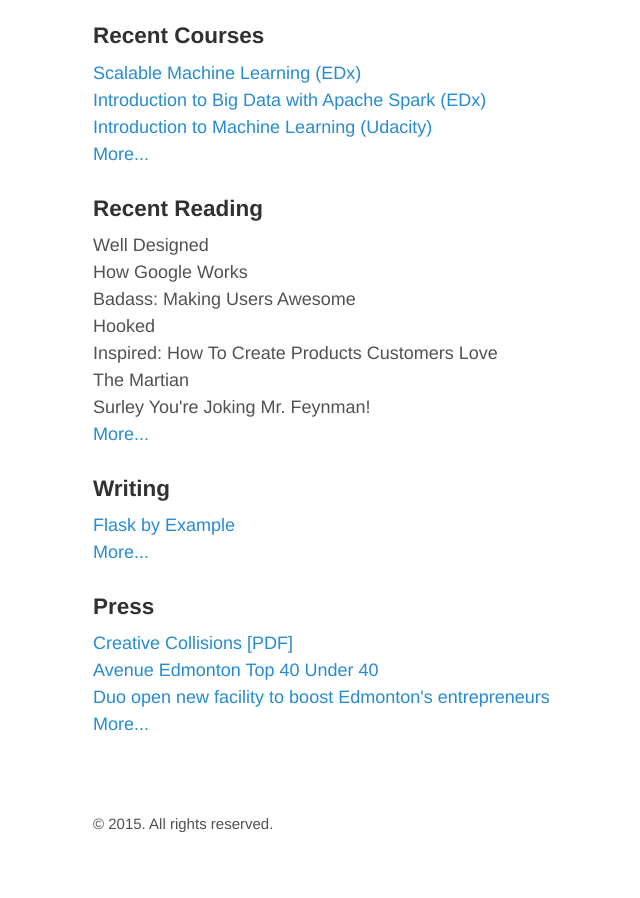
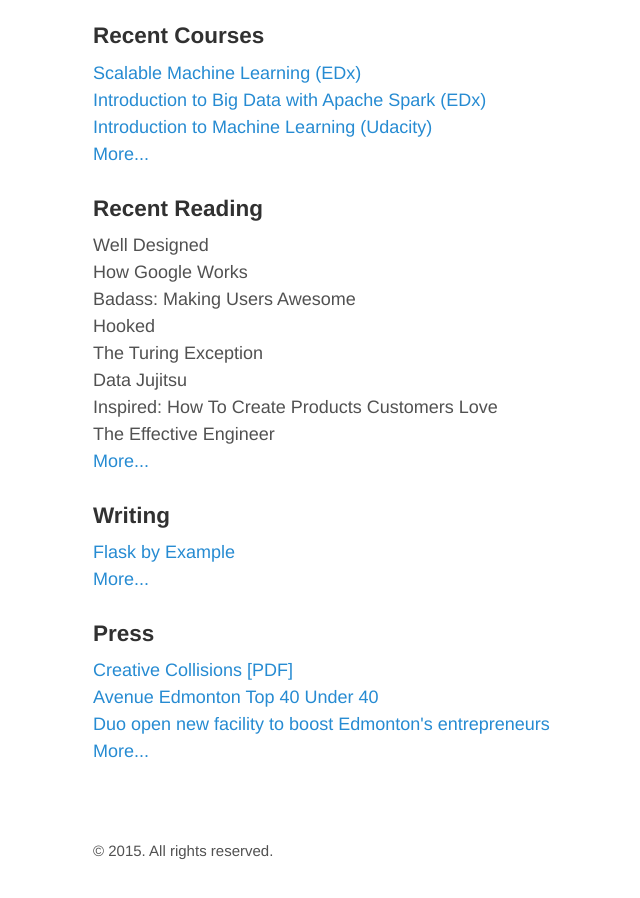
Before and after one commit to camlinke/camlinke.github.io, a Jekyll site: the page built from index.html, in a window 1280 px wide and 900 px high, scrolled down 1553 px. Shown: the whole window, without its empty margins (232-872 px from the left). Built offline with Jekyll 4.4.1, drawn with Linux system fonts in a browser that asks for light colours; nearby versions of some CDN libraries; the list of posts is cut into pages by our own code; before the commit the page ends 2426 px from its top, so only the background shows below that.

Commit message:
reading updated

```diff
--- a/index.html
+++ b/index.html
@@ -43,9 +43,10 @@
   <li>How Google Works</li>
   <li>Badass: Making Users Awesome</li>
   <li>Hooked</li>
+  <li>The Turing Exception</li>
+  <li>Data Jujitsu</li>
   <li>Inspired: How To Create Products Customers Love</li>
-  <li>The Martian</li>
-  <li>Surley You're Joking Mr. Feynman!</li>
+  <li>The Effective Engineer</li>
   <li><a href="/reading">More...</a></li>
 </ul>
 
```
